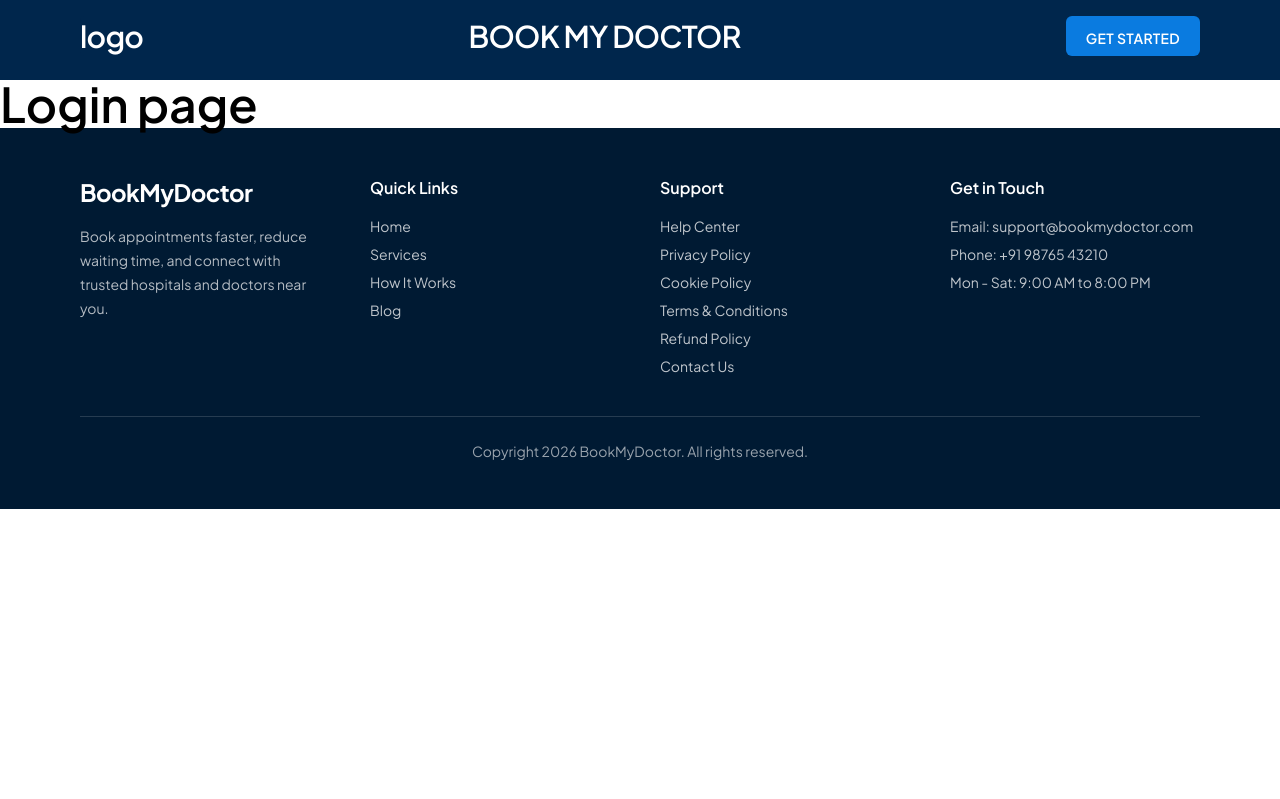
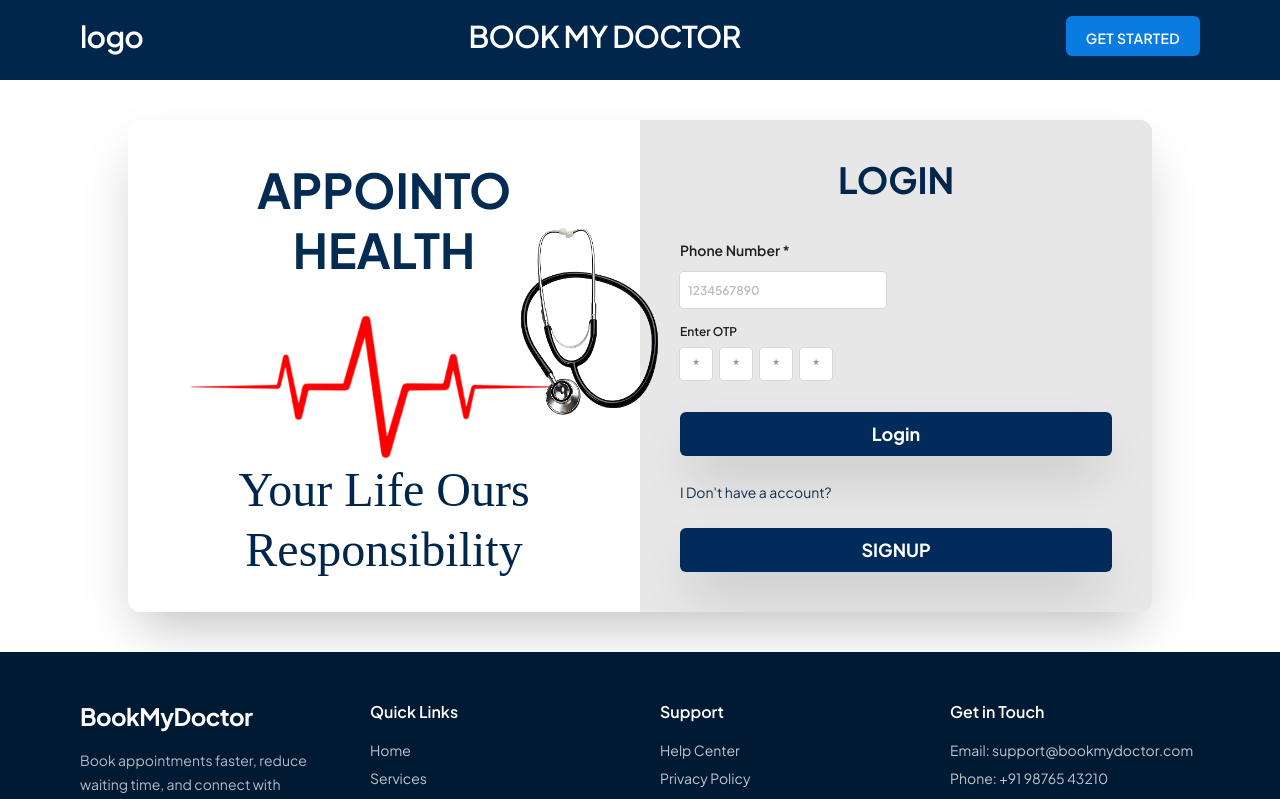
Before and after one commit to Altusd2d/appointoHealth, a Next.js app: page /login in a window 1280 px wide. Shown: the top 799 px of the page. Built offline with nearby package versions, Linux system fonts and the light colour scheme.

Commit message:
login page

```diff
--- a/src/app/login/page.tsx
+++ b/src/app/login/page.tsx
@@ -1,5 +1,124 @@
-export default function Login(){
-    return(
-        <h1 className="text-5xl font-semibold">Login page</h1>
-    )
+import Image from "next/image";
+import Link from "next/link";
+import sethascope from "../../../public/sign-up/sethascope.png"
+import heartrate from "../../../public/sign-up/heart_rate.png"
+export default function Login() {
+  return (
+    <main className=" bg-white px-4 py-10 md:px-6">
+      <section className="mx-auto flex w-full max-w-5xl flex-col overflow-hidden
+       bg-[#efefef] md:flex-row md:shadow-2xl rounded-xl">
+        <div className="relative hidden md:flex w-full flex-col items-center
+         justify-between bg-white px-6 pb-8 pt-10 md:w-1/2 md:px-8">
+          <h1 className="z-10 text-center text-4xl font-bold uppercase
+           leading-tight text-[#042b52] lg:text-5xl text-[40px]">
+            Appointo
+            <br />
+            Health
+          </h1>
+
+          <div className="flex items-center ">
+          <Image
+            src={heartrate}
+            alt="Heartbeat line"
+            // width={240}
+            // height={90}
+            className="mt-1 ml-14 w-[30vw] h-[200px] left-[0%]
+            absolute top-40 object-contain"
+          />
+          <Image
+            src={sethascope}
+            alt="Stethoscope"
+            // width={210}
+            // height={280}
+            className="
+             md:w-[20vwpx] h-[290px] -ml-15 object-contain
+             absolute top-20 lg:left-[60%] z-20 left[50%]"
+            priority
+          />
+          </div>
+
+          <p className="mt-8 text-center text-3xl leading-tight text-[#00264c] [font-family:serif] md:text-5xl">
+            Your Life Ours
+            <br />
+            Responsibility
+          </p>
+        </div>
+
+        <div className="relative w-full overflow-hidden bg-[#e7e7e7] px-6 py-8 md:w-1/2 md:px-10 md:py-10">
+          <div className="pointer-events-none absolute inset-0 md:hidden">
+            <Image
+              src={heartrate}
+              alt=""
+              fill
+              className="object-cover opacity-25 blur-[1px]"
+            />
+            <div className="absolute inset-0 bg-white/35 backdrop-blur-[3px]" />
+            <p className="absolute left-1/2 top-5 -translate-x-1/2 text-center text-6xl font-bold uppercase leading-[0.9] text-[#0a2d54]/8">
+              Appointo
+              <br />
+              Health
+            </p>
+            <p className="absolute bottom-8 left-1/2 -translate-x-1/2 text-center text-5xl leading-tight text-[#0a2d54]/10 [font-family:serif]">
+              Your Life Ours
+              <br />
+              Responsibility
+            </p>
+          </div>
+
+          <h2 className="relative z-10 mb-6 text-center text-4xl font-bold text-[#00264c] uppercase">Login </h2>
+
+          <form className="relative z-10 space-y-4">
+            <div className="grid grid-cols-1 gap-5 md:grid-cols-2">
+
+
+            </div>
+
+            <div className="grid grid-cols-1 gap-5 md:grid-cols-2 ">
+              <label className="text-xs md:text-sm font-semibold text-[#1f1f1f]">
+                Phone Number *
+                <input
+                  type="tel"
+                  placeholder="1234567890"
+                  className="mt-3 h-9 w-full rounded bg-white px-2 text-xs text-[#1d1d1d] outline-none ring-1 ring-[#d7d7d7] placeholder:text-[#bcbcbc]"
+                />
+              </label>
+
+            </div>
+
+            <div>
+              <p className="text-xs font-semibold text-[#1f1f1f]">Enter OTP</p>
+              <div className="mt-2 flex gap-2">
+                {[0, 1, 2, 3].map((slot) => (
+                  <input
+                    key={slot}
+                    maxLength={1}
+                    placeholder="*"
+                    className="h-8 w-8 rounded bg-white text-center text-sm outline-none ring-1 ring-[#d7d7d7]"
+                  />
+                ))}
+              </div>
+            </div>
+
+            <button
+              type="submit"
+              className="mt-4 h-11 w-full rounded-md shadow-2xl bg-[#002b5a]
+               text-lg font-bold text-white "
+            >
+              Login
+            </button>
+
+            <p className="py-2.5 text-sm text-[#0d3055]">I Don't have a account?</p>
+
+            <Link
+              href="/login"
+              className="flex h-11 w-full items-center justify-center rounded-md bg-[#002b5a]
+              text-lg font-bold text-white shadow-2xl"
+            >
+              SIGNUP
+            </Link>
+          </form>
+        </div>
+      </section>
+    </main>
+  );
 }
```
